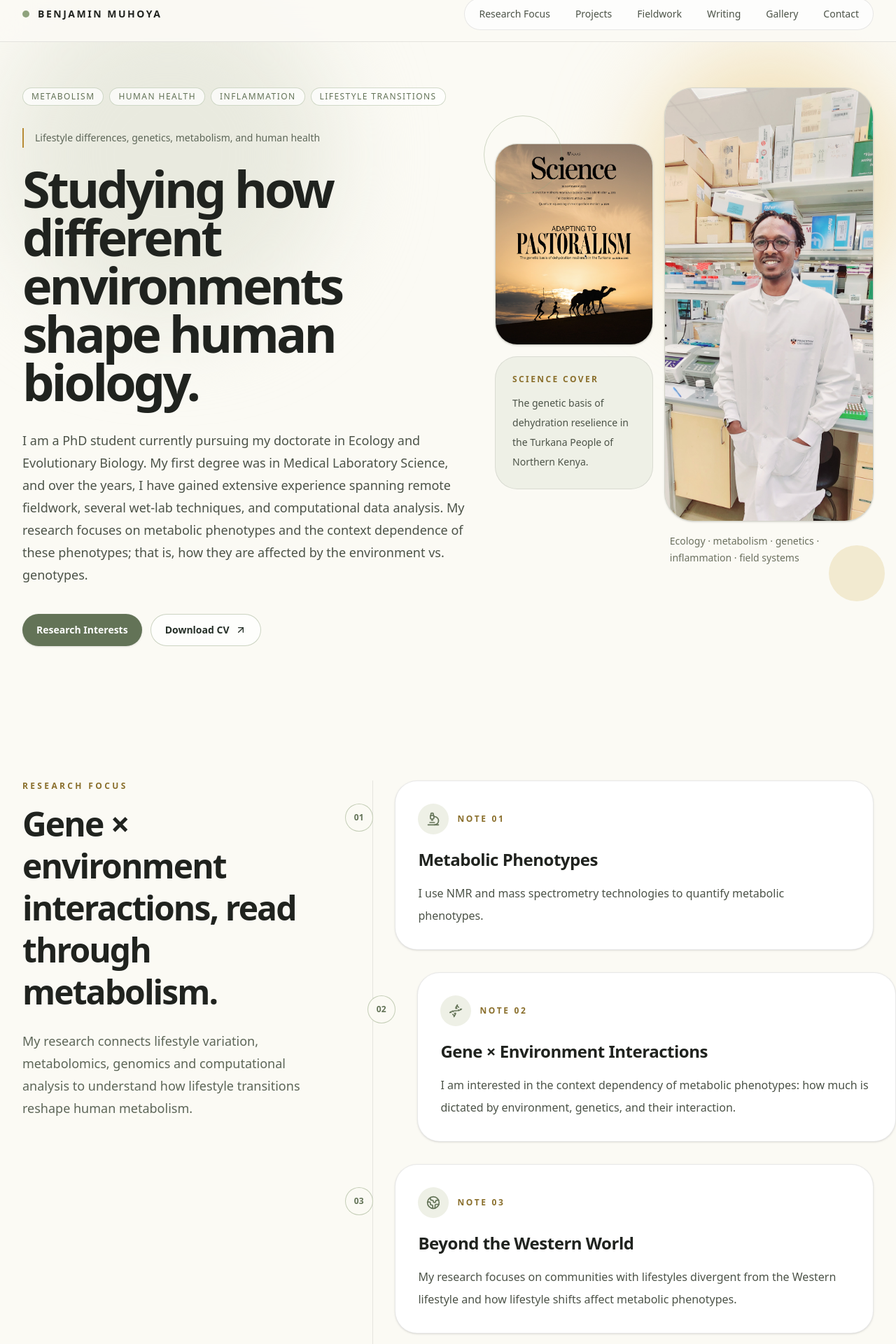
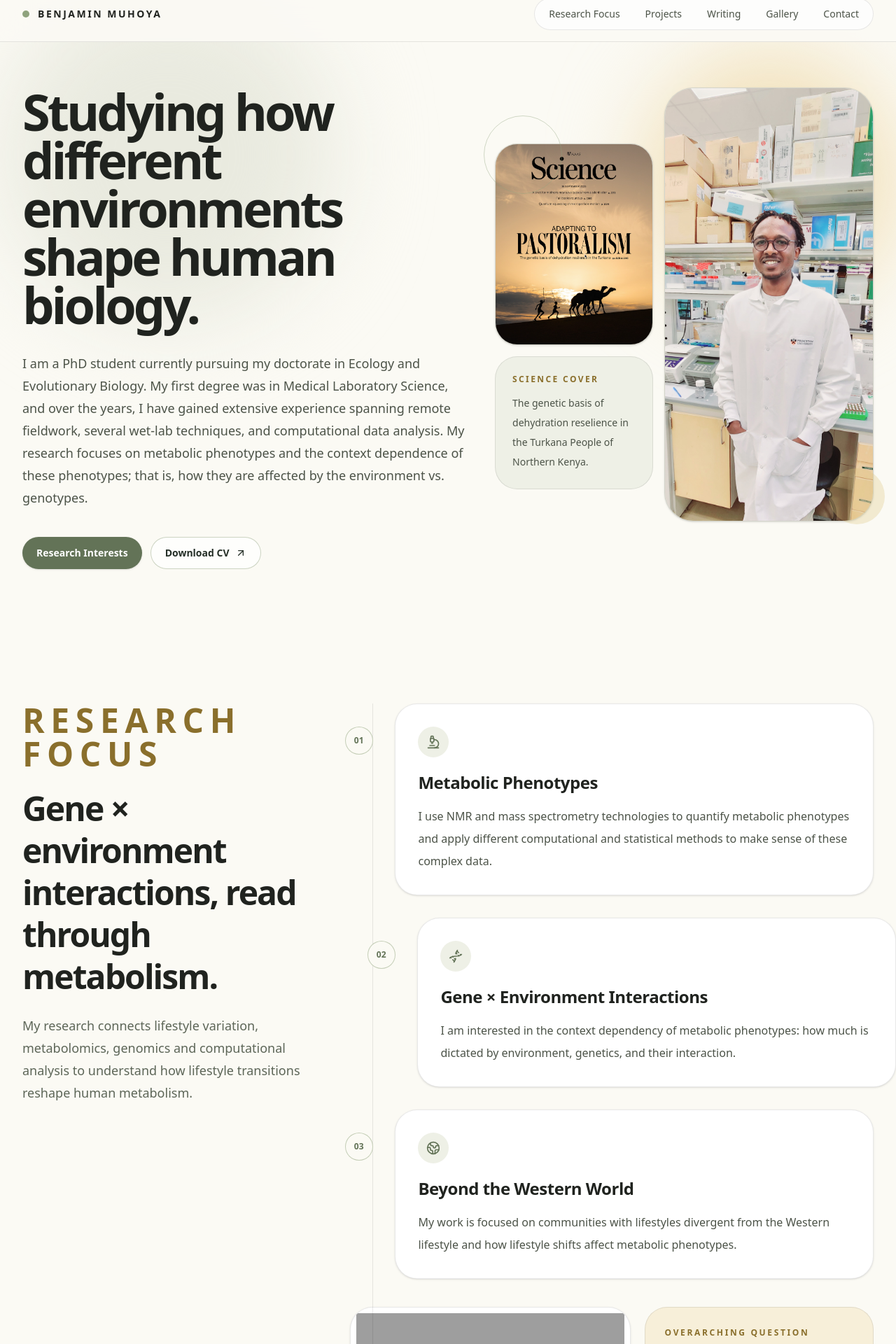
Before and after one commit to benjaminMuhoya/BenjaminMuhoya, a React (Vite) app: page / in a window 1280 px wide. Shown: the part 19-1939 px from the top of the page at 70% size. Built offline with nearby package versions, Linux system fonts and the light colour scheme; grey boxes are pictures that could not be loaded.

Commit message:
Final Edits

```diff
--- a/src/App.jsx
+++ b/src/App.jsx
@@ -20,7 +20,6 @@ import {
 const navItems = [
   { label: "Research Focus", href: "#research-focus" },
   { label: "Projects", href: "#current-projects" },
-  { label: "Fieldwork", href: "#fieldwork" },
   { label: "Writing", href: "#writing" },
   { label: "Gallery", href: "#gallery" },
   { label: "Contact", href: "#contact" },
@@ -31,7 +30,7 @@ const researchInterests = [
     number: "01",
     icon: <Microscope className="h-5 w-5" />,
     title: "Metabolic Phenotypes",
-    text: "I use NMR and mass spectrometry technologies to quantify metabolic phenotypes.",
+    text: "I use NMR and mass spectrometry technologies to quantify metabolic phenotypes and apply different computational and statistical methods to make sense of these complex data.",
   },
   {
     number: "02",
@@ -43,7 +42,7 @@ const researchInterests = [
     number: "03",
     icon: <Globe2 className="h-5 w-5" />,
     title: "Beyond the Western World",
-    text: "My research focuses on communities with lifestyles divergent from the Western lifestyle and how lifestyle shifts affect metabolic phenotypes.",
+    text: "My work is focused on communities with lifestyles divergent from the Western lifestyle and how lifestyle shifts affect metabolic phenotypes.",
   },
 ];
 
@@ -59,14 +58,14 @@ const currentProjects = [
     icon: <FlaskConical className="h-5 w-5" />,
     eyebrow: "Molecular phenotyping",
     title: "Targeted and untargeted metabolomics and lipidomics",
-    text: "I use mass spectrometry and NMR-based approaches to quantify metabolic phenotypes",
+    text: "I have used mass spec and NMR-based metabolomic approaches to quantify hundreds of metabolic phenotypes",
     image: "images/network_node.png",
   },
   {
     icon: <Waves className="h-5 w-5" />,
     eyebrow: "Lipid biology",
     title: "Lipoprotein subclasses, diet, and inflammation",
-    text: "Investigating how Lipoprotein dynamics vary across contexts.",
+    text: "Using current high resolution NMR technology I am investigating how Lipoprotein dynamics vary across contexts.",
     image: "images/apolipo.png",
   },
   {
@@ -110,34 +109,20 @@ const publications = [
 ];
 
 const galleryImages = [
-  { src: "images/Diet_Turka.jpg", caption: "Food, ecology, and daily life" },
+  { src: "images/cshl.jpg", caption: "Meetings and Learning" },
+  { src: "images/teaching_field_course.jpg", caption: "Heading to Turkana; Emma and Thomas" },
+  { src: "images/turkana_landscape.jpg", caption: "A warm welcome from the Turkana" },
   { src: "images/turkana_machine.jpg", caption: "Real time lifestyle Transitions" },
   { src: "images/Turkana_home.jpg", caption: "A Unique Lifestyle" },
-  { src: "images/in_the_field.jpg", caption: "Notes from the field" },
   { src: "images/presentation.jpg", caption: "Presenting our work at Mpala Research Center" },
   { src: "images/lab_microscope.jpg", caption: "Laikipia Governor visits the Lab" },
   { src: "images/snow_princeton.jpg", caption: "First time meeting a SnowWoman" },
   { src: "images/lab_photo.jpg", caption: "The lab, where all the magic happens" },
   { src: "images/podcast_princeton.jpg", caption: "Science communication" },
-  { src: "images/cshl.jpg", caption: "Meetings and Learning" },
-  { src: "images/teaching_field_course.jpg", caption: "Heading to Turkana; Emma and Thomas" },
-  { src: "images/turkana_landscape.jpg", caption: "A warm welcome from the Turkana" },
+  { src: "images/fieldwork_turkana_group.jpg", caption: "The Field Team in Kenya" },
+  { src: "images/ayroles_lab.jpg", caption: "The Ayroles Lab" },
 ];
 
-const fieldImages = [
-  {
-    src: "images/ayroles_lab.jpg",
-    caption: "The Ayroles lab where I have gotten mentorship, and so much support all through",
-  },
-  {
-    src: "images/fieldwork_turkana_group.jpg",
-    caption: "The field team; an awesome team of scientists and community leaders who make the Turkana Project a success.",
-  },
-  {
-    src: "images/in_the_field.jpg",
-    caption: "Camping out in remote places and working with the remarkable Turkana people.",
-  },
-];
 
 const tags = [
   "metabolism",
@@ -158,7 +143,7 @@ const ImageBlock = ({ src, alt, className = "", imgClassName = "" }) => (
 );
 
 const SectionKicker = ({ children }) => (
-  <p className="mb-4 text-xs font-semibold uppercase tracking-[0.28em] text-[#8a6f2c]">
+  <p className="mb-6 text-4xl font-semibold uppercase tracking-[0.18em] text-[#8a6f2c] sm:text-5xl">
     {children}
   </p>
 );
@@ -249,20 +234,6 @@ export default function PersonalWebsite() {
               transition={{ duration: 0.7 }}
               className="flex flex-col justify-center"
             >
-              <div className="mb-8 flex flex-wrap gap-2">
-                {tags.map((tag) => (
-                  <span
-                    key={tag}
-                    className="rounded-full border border-[#8fa37d]/40 bg-white/70 px-3 py-1 text-xs font-medium uppercase tracking-[0.12em] text-[#637357]"
-                  >
-                    {tag}
-                  </span>
-                ))}
-              </div>
-
-              <div className="mb-6 max-w-md border-l-2 border-[#b78b35] pl-4 text-sm leading-7 text-[#5d6658]">
-                Lifestyle differences, genetics, metabolism, and human health
-              </div>
 
               <h1 className="max-w-4xl text-5xl font-semibold leading-[0.96] tracking-[-0.055em] text-[#20231f] sm:text-6xl lg:text-7xl">
                 Studying how different environments shape human biology.
@@ -317,9 +288,6 @@ export default function PersonalWebsite() {
                     alt="Benjamin Muhoya"
                     className="h-[460px] rounded-[2.6rem] border border-[#20231f]/10 shadow-sm sm:h-[620px]"
                   />
-                  <p className="px-2 text-sm leading-6 text-[#6b705f]">
-                    Ecology · metabolism · genetics · inflammation · field systems
-                  </p>
                 </div>
               </div>
             </motion.div>
@@ -363,9 +331,6 @@ export default function PersonalWebsite() {
                         <span className="flex h-11 w-11 items-center justify-center rounded-full bg-[#eef0e6] text-[#637357]">
                           {item.icon}
                         </span>
-                        <span className="text-xs font-semibold uppercase tracking-[0.22em] text-[#8a6f2c]">
-                          Note {item.number}
-                        </span>
                       </div>
 
                       <h3 className="text-2xl font-semibold tracking-[-0.02em] text-[#20231f]">
@@ -386,11 +351,10 @@ export default function PersonalWebsite() {
                   />
                   <div className="rounded-[2rem] border border-[#20231f]/10 bg-[#f7efd9] p-7">
                     <p className="text-xs font-semibold uppercase tracking-[0.22em] text-[#8a6f2c]">
-                      Working question
+                      Overarching Question
                     </p>
                     <p className="mt-4 text-2xl font-semibold leading-snug tracking-[-0.03em] text-[#20231f]">
-                      What happens to metabolic health when environments shift faster than biology,
-                      culture, and infrastructure can adapt?
+                      How do unique lifestyles shape the metabolome and what happens to metabolic health during and after lifestyle transitions?
                     </p>
                   </div>
                 </div>
@@ -405,12 +369,9 @@ export default function PersonalWebsite() {
               <div>
                 <SectionKicker>Current Projects</SectionKicker>
                 <h2 className="max-w-3xl text-4xl font-semibold leading-tight tracking-[-0.04em] sm:text-5xl">
-                  A research map across bodies, molecules, landscapes, and immune states.
                 </h2>
               </div>
               <p className="max-w-md text-base leading-8 text-[#5d6658]">
-                The projects connect population biology with molecular phenotyping and experimental
-                inflammation models.
               </p>
             </div>
 
@@ -462,64 +423,15 @@ export default function PersonalWebsite() {
           </div>
         </section>
 
-        <section id="fieldwork" className="px-4 py-20 sm:px-6 lg:px-8">
-          <div className="mx-auto max-w-7xl">
-            <div className="grid gap-12 lg:grid-cols-[0.9fr_1.1fr]">
-              <div>
-                <SectionKicker>Fieldwork / Community / Story</SectionKicker>
-                <h2 className="max-w-xl text-4xl font-semibold leading-tight tracking-[-0.04em] sm:text-5xl">
-                  Science as a relationship with place, people, and time.
-                </h2>
-                <p className="mt-6 text-lg leading-8 text-[#5d6658]">
-                  My work is shaped by field systems, community partnerships, lab methods, and the
-                  long process of turning lived ecological context into careful biological inference.
-                </p>
-
-                <div className="mt-10 rounded-[2rem] border border-[#20231f]/10 bg-[#eef0e6] p-7">
-                  <p className="text-xs font-semibold uppercase tracking-[0.22em] text-[#8a6f2c]">
-                    Archive note
-                  </p>
-                  <p className="mt-4 text-xl leading-8 tracking-[-0.02em] text-[#20231f]">
-                    It is the journey, the people, and the fun moments that make the work possible.
-                  </p>
-                </div>
-              </div>
-
-              <div className="grid gap-5">
-                {fieldImages.map((image, index) => (
-                  <figure
-                    key={image.src}
-                    className={`grid gap-4 rounded-[2rem] border border-[#20231f]/10 bg-white p-3 shadow-sm sm:grid-cols-[0.95fr_1.05fr] ${
-                      index === 1 ? "sm:translate-x-8" : ""
-                    }`}
-                  >
-                    <ImageBlock
-                      src={image.src}
-                      alt={image.caption}
-                      className="h-72 rounded-[1.5rem]"
-                    />
-                    <figcaption className="flex items-end p-4 text-base leading-8 text-[#4c5348]">
-                      {image.caption}
-                    </figcaption>
-                  </figure>
-                ))}
-              </div>
-            </div>
-          </div>
-        </section>
-
         <section id="writing" className="px-4 py-20 sm:px-6 lg:px-8">
           <div className="mx-auto max-w-7xl">
             <div className="mb-12 grid gap-6 lg:grid-cols-[0.85fr_1.15fr]">
               <div>
-                <SectionKicker>Publications / Writing / Work</SectionKicker>
+                <SectionKicker>Publications</SectionKicker>
                 <h2 className="text-4xl font-semibold leading-tight tracking-[-0.04em] sm:text-5xl">
-                  Papers, manuscripts, essays, and project links.
                 </h2>
               </div>
               <p className="max-w-2xl text-lg leading-8 text-[#5d6658]">
-                A living shelf for formal publications, developing manuscripts, essays, and research
-                outputs.
               </p>
             </div>
 
@@ -553,11 +465,10 @@ export default function PersonalWebsite() {
               <div>
                 <SectionKicker>Gallery</SectionKicker>
                 <h2 className="max-w-3xl text-4xl font-semibold leading-tight tracking-[-0.04em] sm:text-5xl">
-                  A visual archive of field, lab, teaching, and life.
+                  Scenes from Turkana, the awesome people behing the work, and life....
                 </h2>
               </div>
               <p className="max-w-md text-base leading-8 text-[#5d6658]">
-                Images are kept as part of the notebook: no loud overlays, just context and memory.
               </p>
             </div>
 
@@ -598,11 +509,11 @@ export default function PersonalWebsite() {
                 <div className="p-8 sm:p-10 lg:p-12">
                   <SectionKicker>Contact</SectionKicker>
                   <h2 className="max-w-xl text-4xl font-semibold leading-tight tracking-[-0.04em] sm:text-5xl">
-                    Let’s connect across research, teaching, fieldwork, and ideas.
+                    Let’s connect
                   </h2>
                   <p className="mt-6 max-w-2xl text-lg leading-8 text-[#4c5348]">
-                    For research collaborations, talks, teaching, fieldwork, wet-lab consultation, or
-                    science communication.
+                    For collaborations, consultation, science communication
+                    or any idea you might have.
                   </p>
 
                   <div className="mt-10 flex flex-wrap gap-3">
@@ -636,7 +547,7 @@ export default function PersonalWebsite() {
 
                 <div className="relative min-h-[360px] bg-[#dfe4d4] p-4 lg:p-6">
                   <ImageBlock
-                    src="images/panama_canopy.jpg"
+                    src="images/Handshake.png"
                     alt="Panama canopy"
                     className="h-full min-h-[360px] rounded-[2rem] border border-white/70"
                   />
@@ -650,7 +561,7 @@ export default function PersonalWebsite() {
       <footer className="border-t border-[#20231f]/10 px-4 py-8 sm:px-6 lg:px-8">
         <div className="mx-auto flex max-w-7xl flex-col justify-between gap-3 text-sm text-[#5d6658] sm:flex-row">
           <p>© 2026 Benjamin Muhoya.</p>
-          <p>Ecology · metabolism · evolution · inflammation · lifestyle transitions</p>
+          <p>Context dependency of Metabolism</p>
         </div>
       </footer>
     </div>
```
Also changed, not shown: public/images/Handshake.png (added), public/images/Mouse_model.png.
